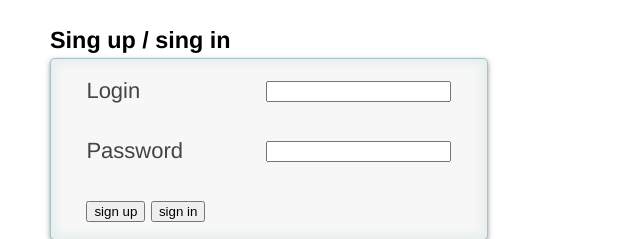
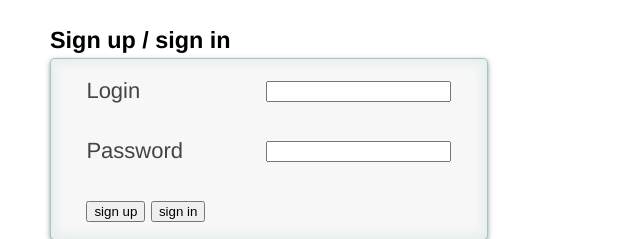
Before and after one commit to rotanov/fefu-mmorpg, a plain HTML site: page client/index.html in a window 1280 px wide. Shown: the top 239 px of the page, 0-640 px from the left. Drawn offline with Linux system fonts and the light colour scheme.

Commit message:
Fix index.html: rename title.

```diff
--- a/client/index.html
+++ b/client/index.html
@@ -38,7 +38,7 @@
     </div>
 
     <div id="content">
-        <h3>Sing up / sing in</h3>
+        <h3>Sign up / sign in</h3>
         <form id="formregister">
             <div class="formrow">
                 <label for="username">Login</label>
```
